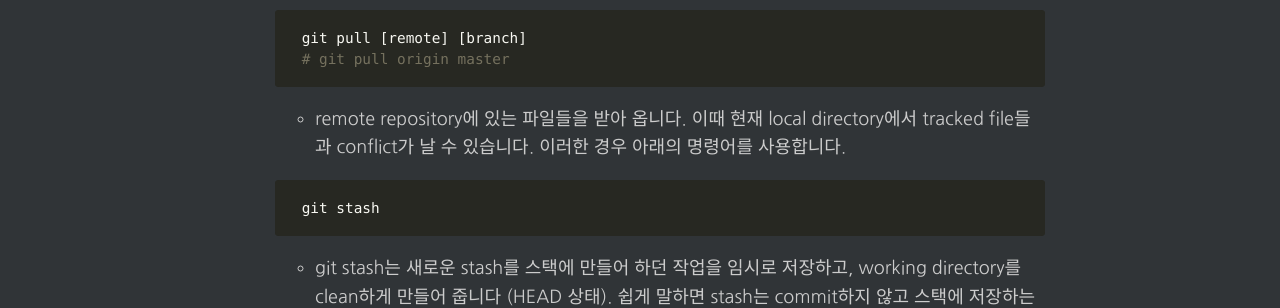
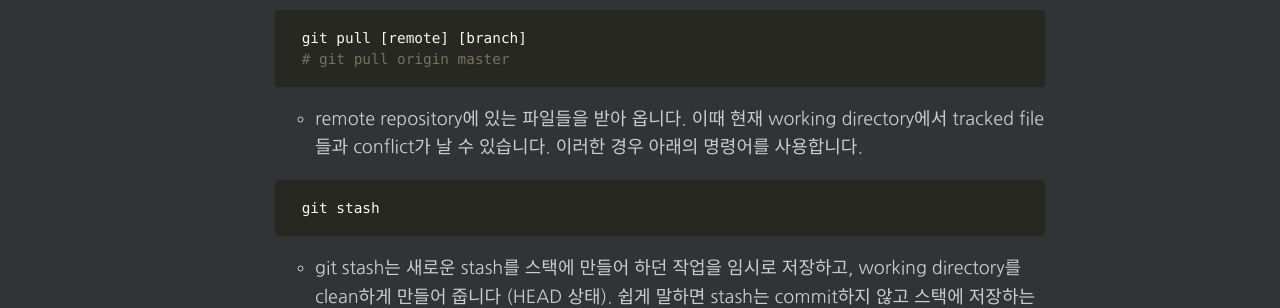
Before and after one commit to changhyeonnam/changhyeonnam.github.io, a Jekyll site: the page built from _posts/2021/2021-12-24-github_manual.md, in a window 1280 px wide and 900 px high, scrolled down 1873 px. Shown: the part 150-458 px from the top of the window. Built offline with Jekyll 4.4.1, drawn with Linux system fonts in a browser that asks for light colours; nearby versions of some CDN libraries; comment, search, counter and statistics services are not loaded.

Commit message:
update github_manual.md

````diff
--- a/_posts/2021/2021-12-24-github_manual.md
+++ b/_posts/2021/2021-12-24-github_manual.md
@@ -79,7 +79,7 @@ fetch, merge, checkout과 관련된 command는 다루지 않습니다!.
     # git pull origin master
     ```
 
-    - remote repository에 있는 파일들을 받아 옵니다. 이때 현재 local directory에서 tracked file들과 conflict가 날 수 있습니다. 이러한 경우 아래의 명령어를  사용합니다.
+    - remote repository에 있는 파일들을 받아 옵니다. 이때 현재 working directory에서 tracked file들과 conflict가 날 수 있습니다. 이러한 경우 아래의 명령어를  사용합니다.
 
     ```bash
     git stash
````
